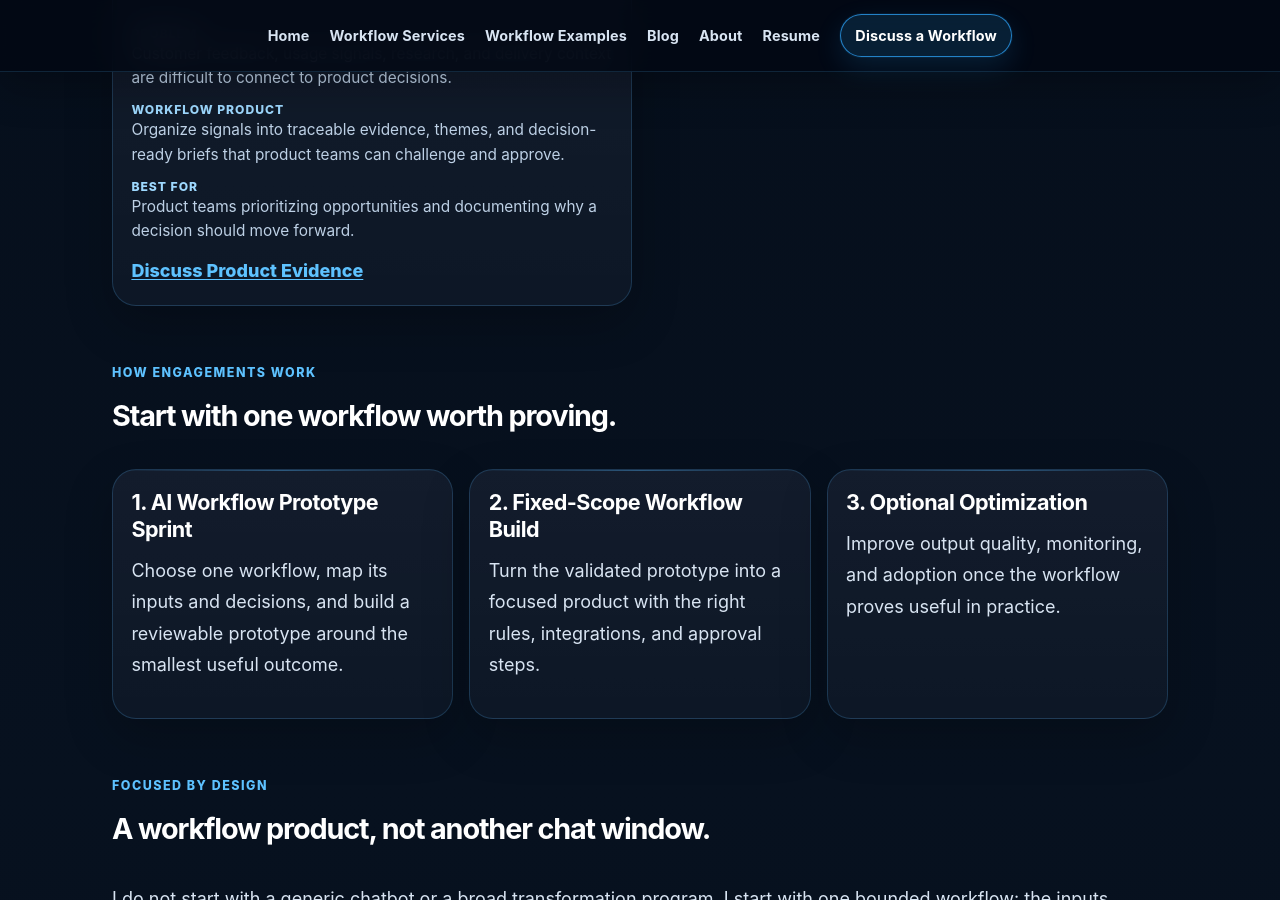
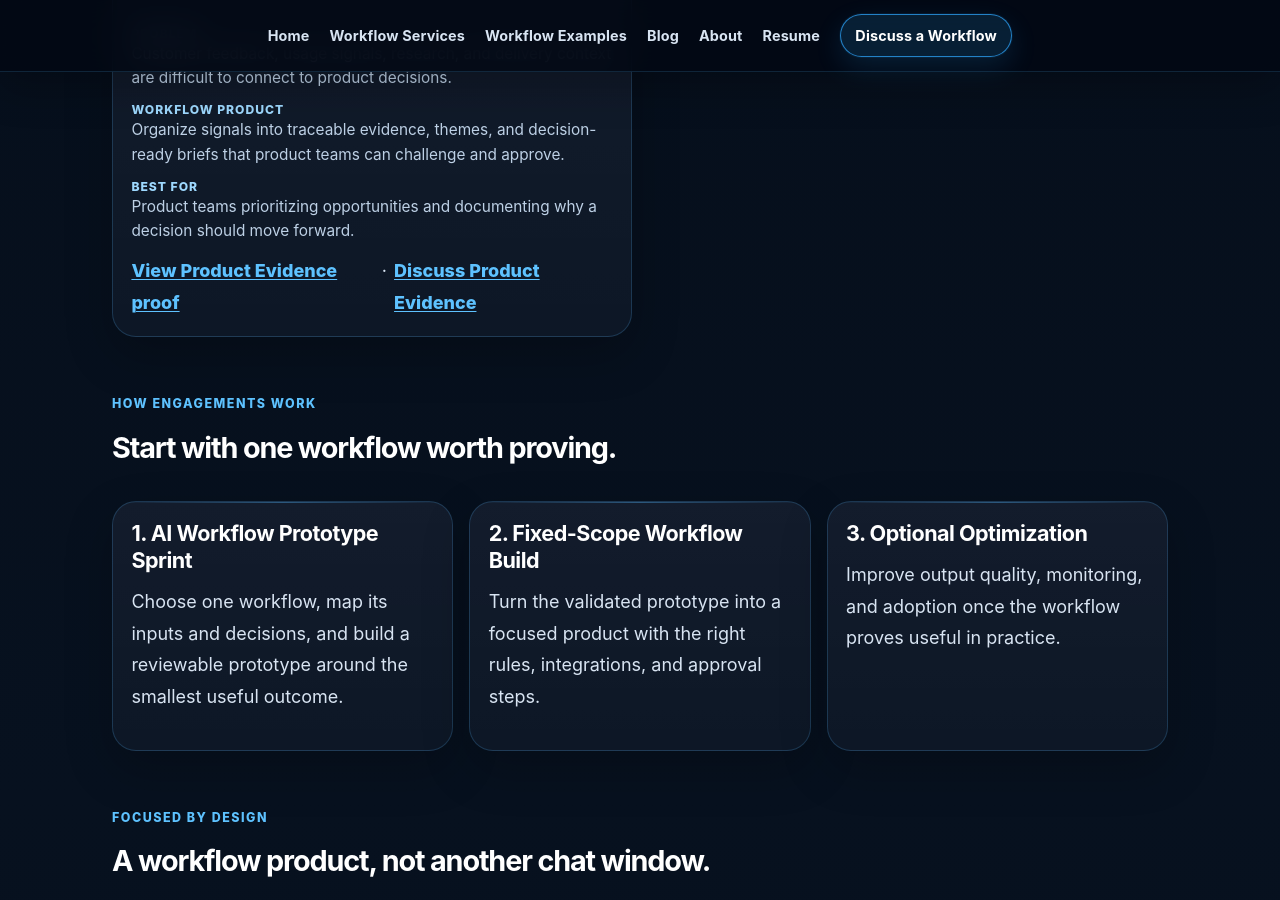
Before and after one commit to mahadevupadhyayula/mahadevupadhyayula.github.io, a Jekyll site: the page built from index.md, in a window 1280 px wide and 900 px high, scrolled down 1729 px. Built offline with Jekyll 4.4.1, drawn with Linux system fonts in a browser that asks for light colours.

Commit message:
Link Product Evidence proof from homepage

```diff
--- a/index.md
+++ b/index.md
@@ -64,7 +64,7 @@ image_alt: Human-approved AI workflow products for B2B SaaS teams
         <dt>Best for</dt>
         <dd>Product teams prioritizing opportunities and documenting why a decision should move forward.</dd>
       </dl>
-      <p class="card-cta"><a href="{{ '/work-with-me?intent=homepage-product-evidence' | relative_url }}">Discuss Product Evidence</a></p>
+      <p class="card-cta"><a href="{{ '/case-studies/product-evidence/' | relative_url }}">View Product Evidence proof</a> · <a href="{{ '/work-with-me?intent=homepage-product-evidence' | relative_url }}">Discuss Product Evidence</a></p>
     </article>
   </div>
 </section>
```
